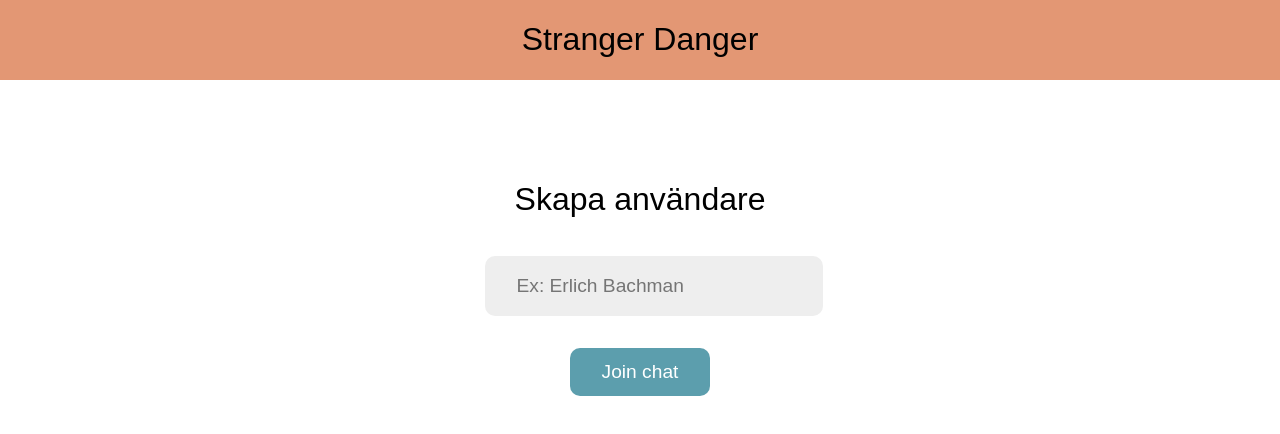
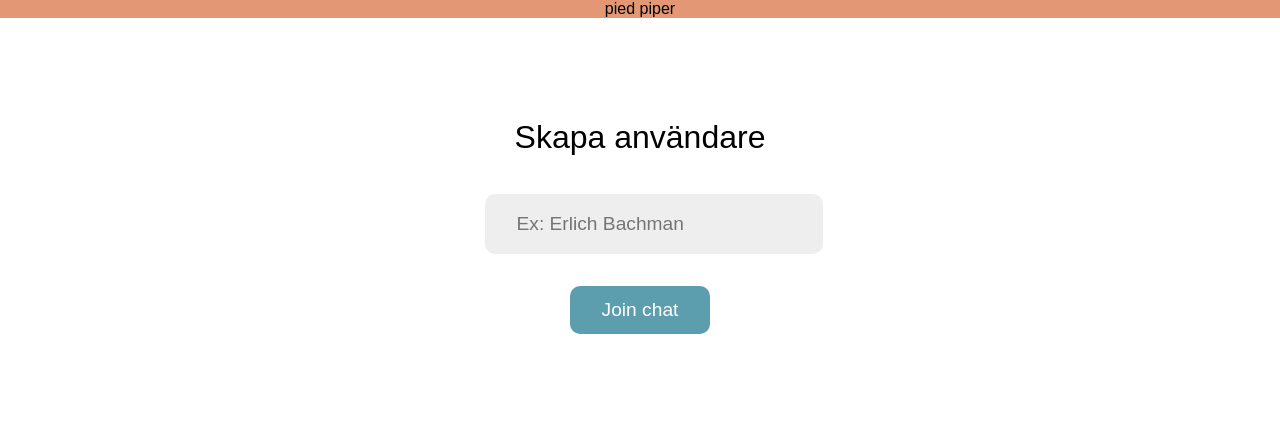
Before and after one commit to lovelanai/Piperchat, a React (Create React App) app in the folder client/: page / in a window 1280 px wide. Shown: the top 434 px of the page. Built offline with nearby package versions, Linux system fonts and the light colour scheme; no server answers.

Commit message:
fixed name bug on socket connect
Co-authored-by: Love Lanai <lovelanai@users.noreply.github.com>

```diff
--- a/client/src/components/Header.jsx
+++ b/client/src/components/Header.jsx
@@ -1,14 +1,13 @@
 import "./Header.css";
 import { Link } from "react-router-dom";
+import piedpiper from "../assets/img/piedpiper.png";
 
 function Header() {
   return (
     <div className="header">
-      <Link to="/">
-        <div>
-          <h1>Stranger Danger</h1>
-        </div>
-      </Link>
+      <div style={{ position: "relative" }}>
+        <Link to="/">pied piper</Link>
+      </div>
     </div>
   );
 }
```
